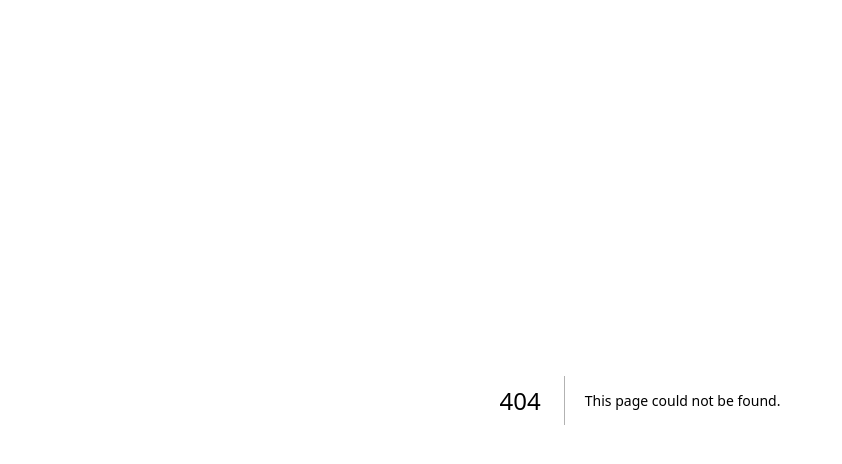
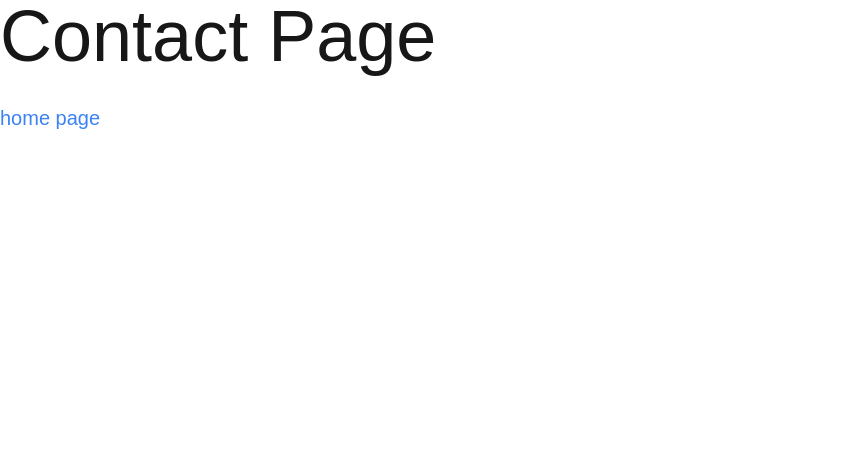
Before and after one commit to Samad-Azeez/nextjs-tutorial, a Next.js app: page /info/contact in a window 1280 px wide. Before the commit this address had no page. Shown: the top 464 px of the page, without its empty margins (0-842 px from the left). Built offline with nearby package versions, Linux system fonts and the light colour scheme.

Commit message:
add contact page with navigation link to home

```diff
--- /dev/null
+++ b/app/info/contact/page.tsx
@@ -0,0 +1,14 @@
+import Link from 'next/link';
+
+function ContactPage() {
+  return (
+    <div>
+      <h1 className='text-7xl'>Contact Page</h1>
+      <Link href='/' className='text-xl text-blue-500 inline-block mt-8'>
+        home page
+      </Link>
+    </div>
+  );
+}
+
+export default ContactPage;
```
